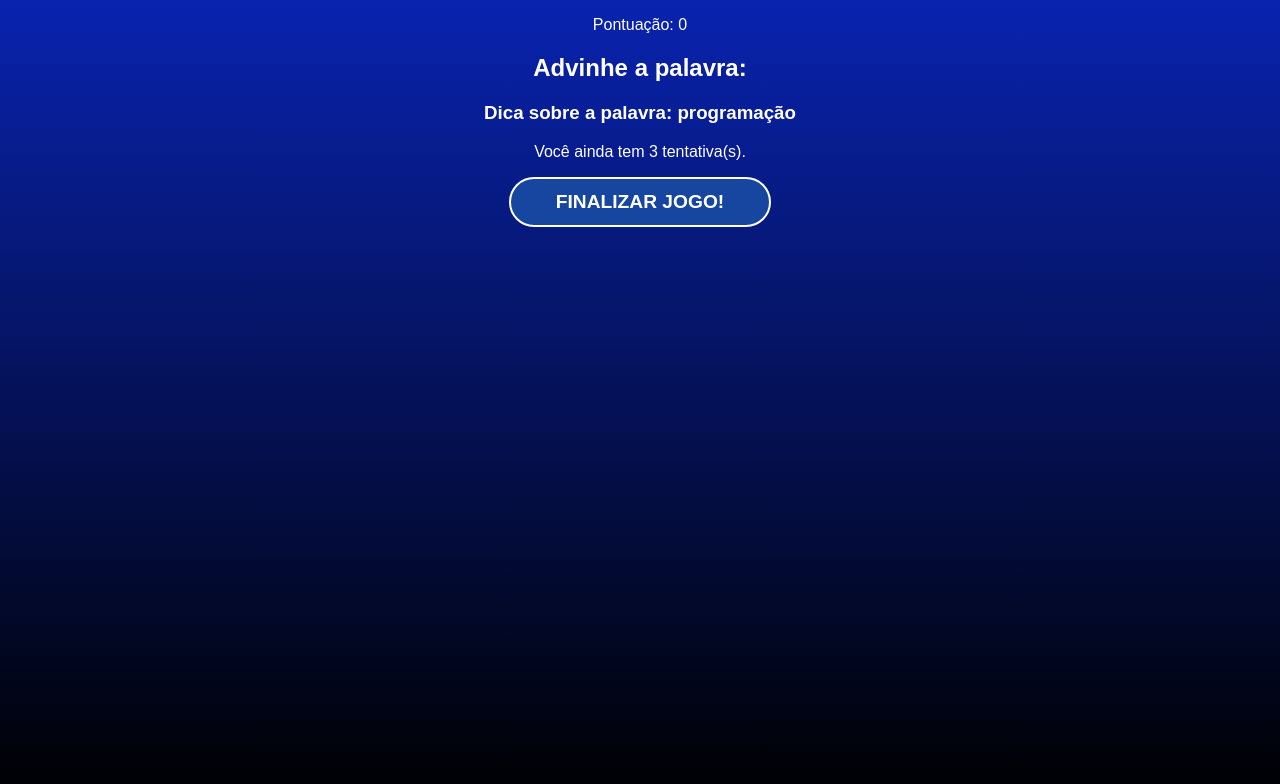
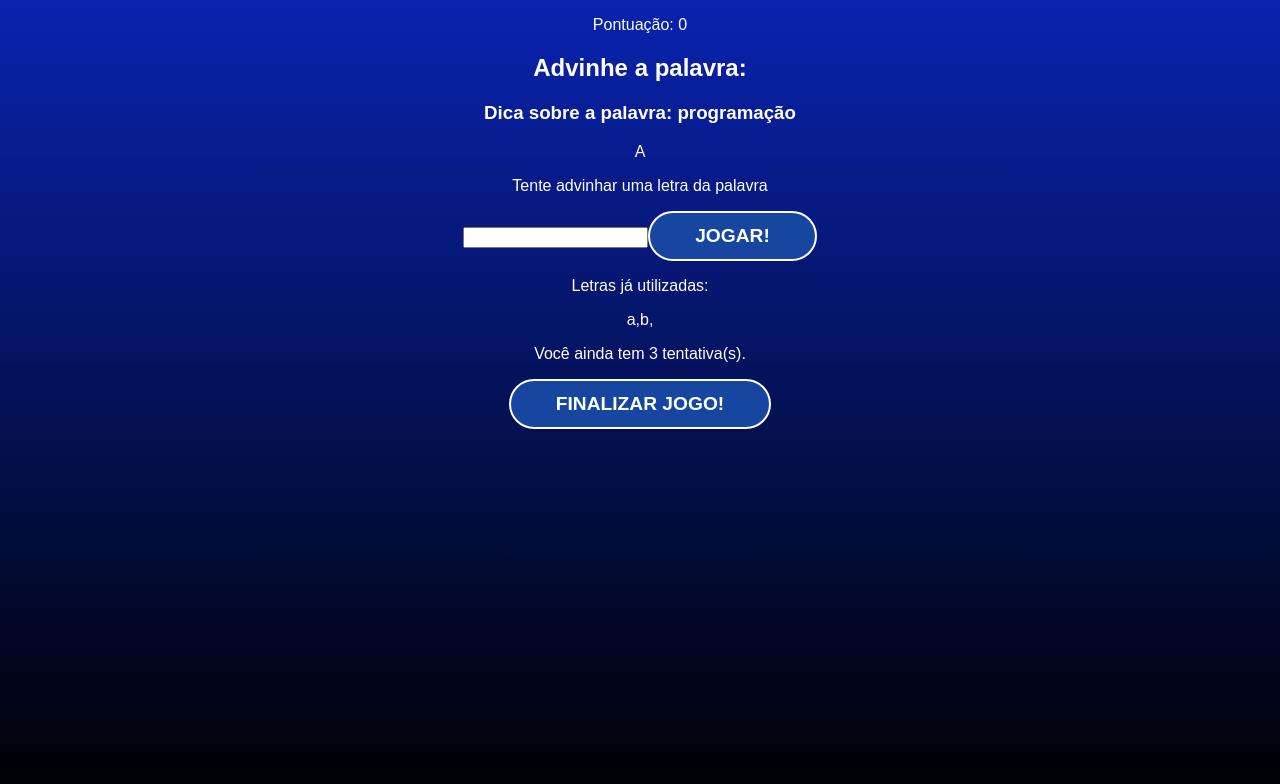
Before and after one commit to LGugs/secretword, a React (Create React App) app: page / in a window 1280 px wide. Both pictures are taken after a click on the button "COMEÇAR O JOGO". Shown: the top 784 px of the page. Built offline with nearby package versions, Linux system fonts and the light colour scheme.

Commit message:
making game page

```diff
--- a/src/components/GameScreen.js
+++ b/src/components/GameScreen.js
@@ -8,11 +8,34 @@ const GameScreen = ({ check, score, categoryWord }) => {
   console.log(categoryWord);
 
   return (
-    <div>
-        <p>Pontuação: {score}</p>
+    <div className="game">
+        <p className="points">Pontuação: {score}</p>
         <h2>Advinhe a palavra:</h2>
-        <h3>Dica sobre a palavra: {categoryWord}</h3>
+        <h3 className="tip">
+          Dica sobre a palavra: <span> {categoryWord} </span>
+        </h3>
+
+        <div className="wordContainer">
+          <span className="letter">A</span>
+          <span className="blankSquare"></span>
+        </div>
+
+        <div className="letterContainer">
+          <p>Tente advinhar uma letra da palavra</p>
+          <form>
+            <input type="text" name="letter" maxLength="1" required  />
+            <button>Jogar!</button>
+          </form>
+        </div>
+
+        <div className="wrongLettersContainer">
+          <p>Letras já utilizadas:</p>
+          <span>a,</span>
+          <span>b,</span>
+        </div>
+
         <p>Você ainda tem {tryNum} tentativa(s).</p>
+
         <button onClick={check}>Finalizar Jogo!</button>
     </div>
   )
```
